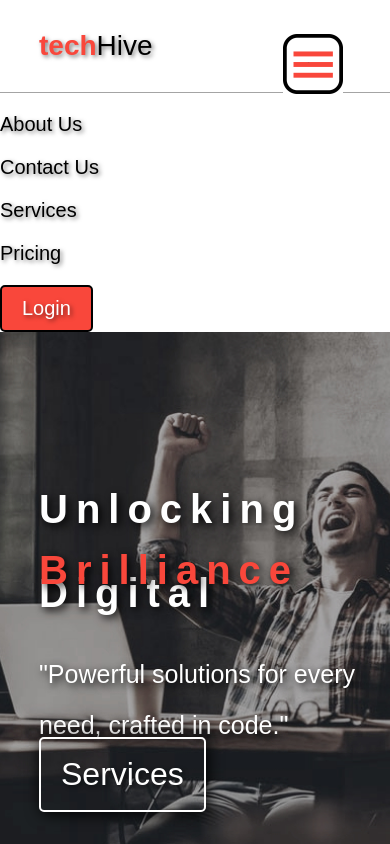
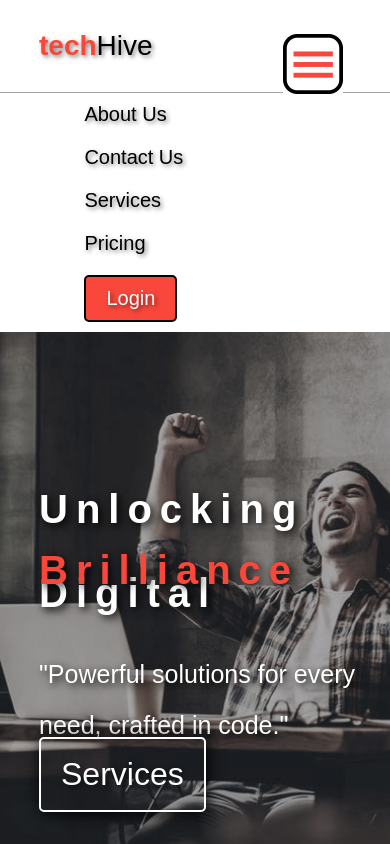
Before and after one commit to Gayan65/devWeb, a React (Create React App) app in the folder frontend/: page / in a window 390 px wide. Both pictures are taken after a click on the element 313 px from the left and 63 px from the top of the page. Shown: the top 844 px of the page. Built offline with nearby package versions, Linux system fonts and the light colour scheme; a web font is replaced by a local one.

Commit message:
nav togler effets add, working

```diff
--- a/frontend/src/components/nav/Nav.js
+++ b/frontend/src/components/nav/Nav.js
@@ -34,20 +34,20 @@ const Nav = () => {
             <div className="mobnav">
                 {isToggled && (
                     <nav>
-                        <ul className="nav-links ">
-                            <li>
+                        <ul className="nav-links loading-list">
+                            <li className="loading-list-item">
                                 <a href="#">About Us</a>
                             </li>
-                            <li>
+                            <li className="loading-list-item">
                                 <a href="#">Contact Us</a>
                             </li>
-                            <li>
+                            <li className="loading-list-item">
                                 <a href="#">Services</a>
                             </li>
-                            <li>
+                            <li className="loading-list-item">
                                 <a href="#">Pricing</a>
                             </li>
-                            <li>
+                            <li className="loading-list-item">
                                 <button className="cta">Login</button>
                             </li>
                         </ul>
--- a/frontend/src/styles/main.css
+++ b/frontend/src/styles/main.css
@@ -177,7 +177,9 @@ a:hover {
 .mobnav ul li {
     width: 100%;
     display: block;
-    padding-top: 20px;
+    padding-top: 10px;
+    padding-left: 10vh;
+    padding-bottom: 10px;
 }
 
 .nav-toggler {
@@ -192,6 +194,52 @@ a:hover {
     background-repeat: no-repeat; /* Prevent the background image from repeating */
     display: none;
 }
+
+/* nav bar toggler effects starts */
+
+@keyframes fadeIn {
+    from {
+        opacity: 0;
+        transform: translateY(-20px);
+    }
+    to {
+        opacity: 1;
+        transform: translateY(0);
+    }
+}
+
+.loading-list {
+    list-style-type: none;
+    padding: 0;
+    margin: 0;
+}
+
+.loading-list-item {
+    opacity: 0;
+    animation: fadeIn 0.5s ease forwards;
+}
+
+.loading-list-item:nth-child(1) {
+    animation-delay: 0.2s;
+}
+
+.loading-list-item:nth-child(2) {
+    animation-delay: 0.4s;
+}
+
+.loading-list-item:nth-child(3) {
+    animation-delay: 0.6s;
+}
+
+.loading-list-item:nth-child(4) {
+    animation-delay: 0.8s;
+}
+
+.loading-list-item:nth-child(5) {
+    animation-delay: 1s;
+}
+
+/* nav bar toggler effects ends */
 
 @media screen and (max-width: 840px) {
     .hero-landing-header-1,
```
